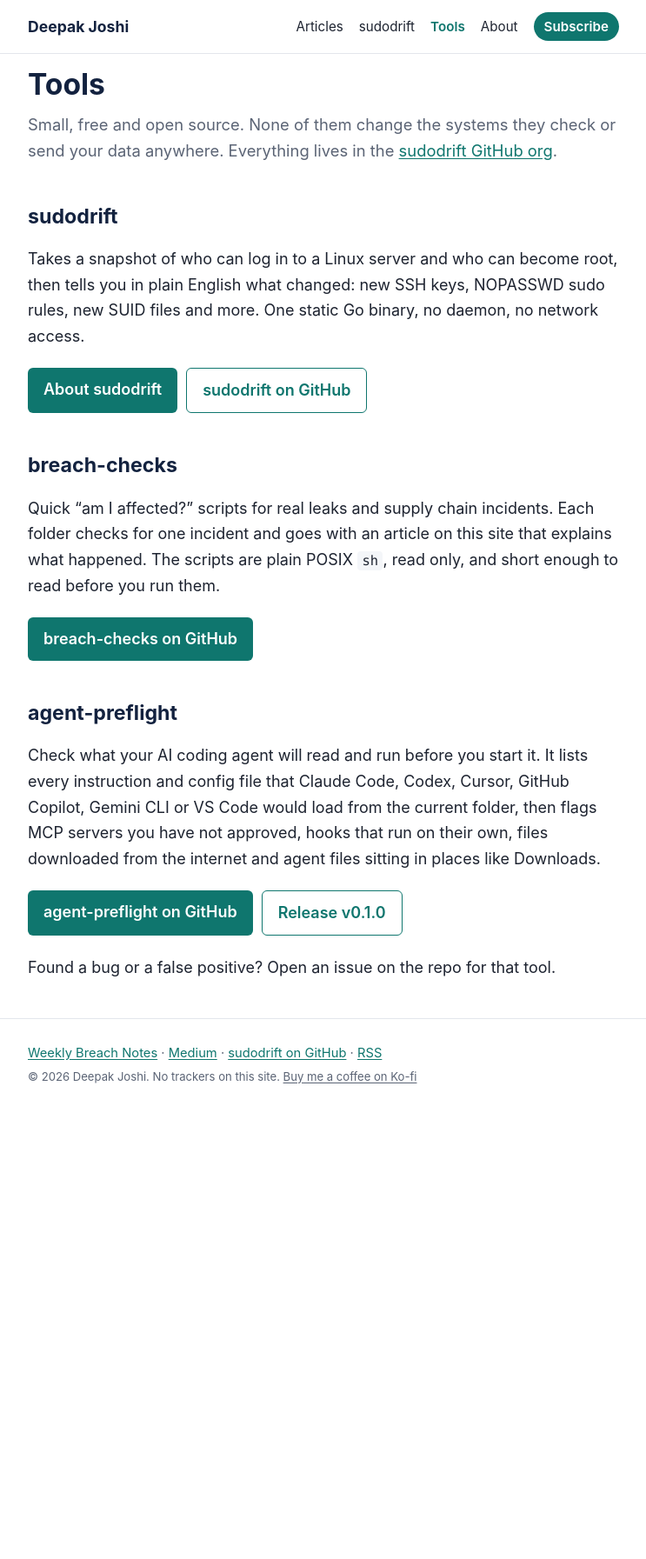
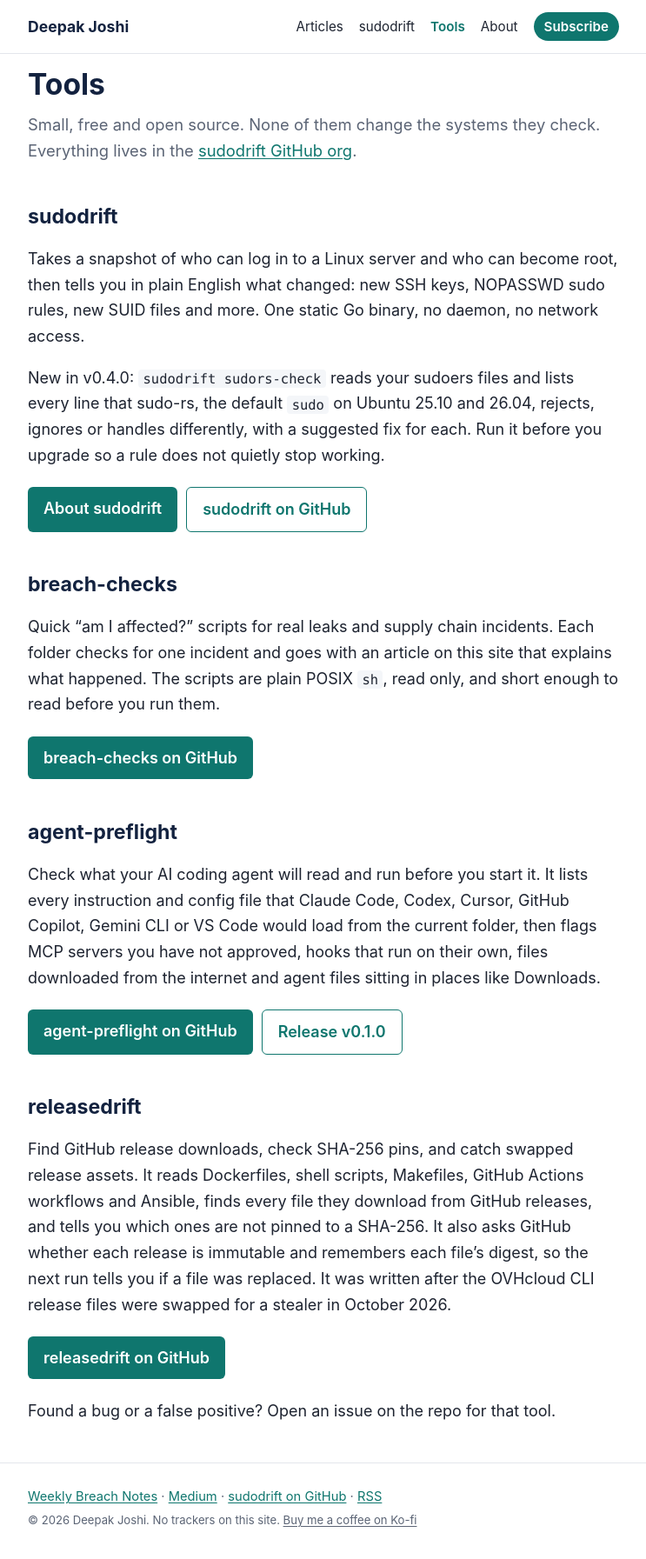
Before and after one commit to sudodrift/sudodrift.github.io, a Jekyll site: the page built from tools/index.md, in a window 1280 px wide. Shown: the whole page at 87% size, without its empty margins (268-1011 px from the left). Built offline with Jekyll 4.4.1, drawn with Linux system fonts in a browser that asks for light colours; before the commit the page ends 1283 px from its top, so only the background shows below that.

Commit message:
Add releasedrift to Tools and describe sudodrift sudors-check

```diff
--- a/tools/index.md
+++ b/tools/index.md
@@ -1,15 +1,17 @@
 ---
 layout: page
 title: Tools
-description: Free, open source security tools by Deepak Joshi. sudodrift tracks access changes on Linux servers, breach-checks has scripts for real incidents, and agent-preflight checks what a coding agent will load before you start it.
+description: Free, open source security tools by Deepak Joshi. sudodrift tracks access changes on Linux servers, breach-checks has scripts for real incidents, agent-preflight checks what a coding agent will load before you start it, and releasedrift catches unpinned or swapped GitHub release downloads.
 permalink: /tools/
 ---
 
-<p class="dek">Small, free and open source. None of them change the systems they check or send your data anywhere. Everything lives in the <a href="{{ site.links.github_org }}">sudodrift GitHub org</a>.</p>
+<p class="dek">Small, free and open source. None of them change the systems they check. Everything lives in the <a href="{{ site.links.github_org }}">sudodrift GitHub org</a>.</p>
 
 ## sudodrift
 
 Takes a snapshot of who can log in to a Linux server and who can become root, then tells you in plain English what changed: new SSH keys, NOPASSWD sudo rules, new SUID files and more. One static Go binary, no daemon, no network access.
+
+New in v0.4.0: `sudodrift sudors-check` reads your sudoers files and lists every line that sudo-rs, the default `sudo` on Ubuntu 25.10 and 26.04, rejects, ignores or handles differently, with a suggested fix for each. Run it before you upgrade so a rule does not quietly stop working.
 
 <div class="button-row">
   <a class="button" href="{{ '/sudodrift/' | relative_url }}">About sudodrift</a>
@@ -33,4 +35,12 @@
   <a class="button secondary" href="https://github.com/sudodrift/agent-preflight/releases/tag/v0.1.0">Release v0.1.0</a>
 </div>
 
+## releasedrift
+
+Find GitHub release downloads, check SHA-256 pins, and catch swapped release assets. It reads Dockerfiles, shell scripts, Makefiles, GitHub Actions workflows and Ansible, finds every file they download from GitHub releases, and tells you which ones are not pinned to a SHA-256. It also asks GitHub whether each release is immutable and remembers each file's digest, so the next run tells you if a file was replaced. It was written after the OVHcloud CLI release files were swapped for a stealer in October 2026.
+
+<div class="button-row">
+  <a class="button" href="https://github.com/sudodrift/releasedrift">releasedrift on GitHub</a>
+</div>
+
 Found a bug or a false positive? Open an issue on the repo for that tool.
```
Also changed, not shown: index.html (+6 -2 lines), sudodrift/index.md (+12 -0 lines).
